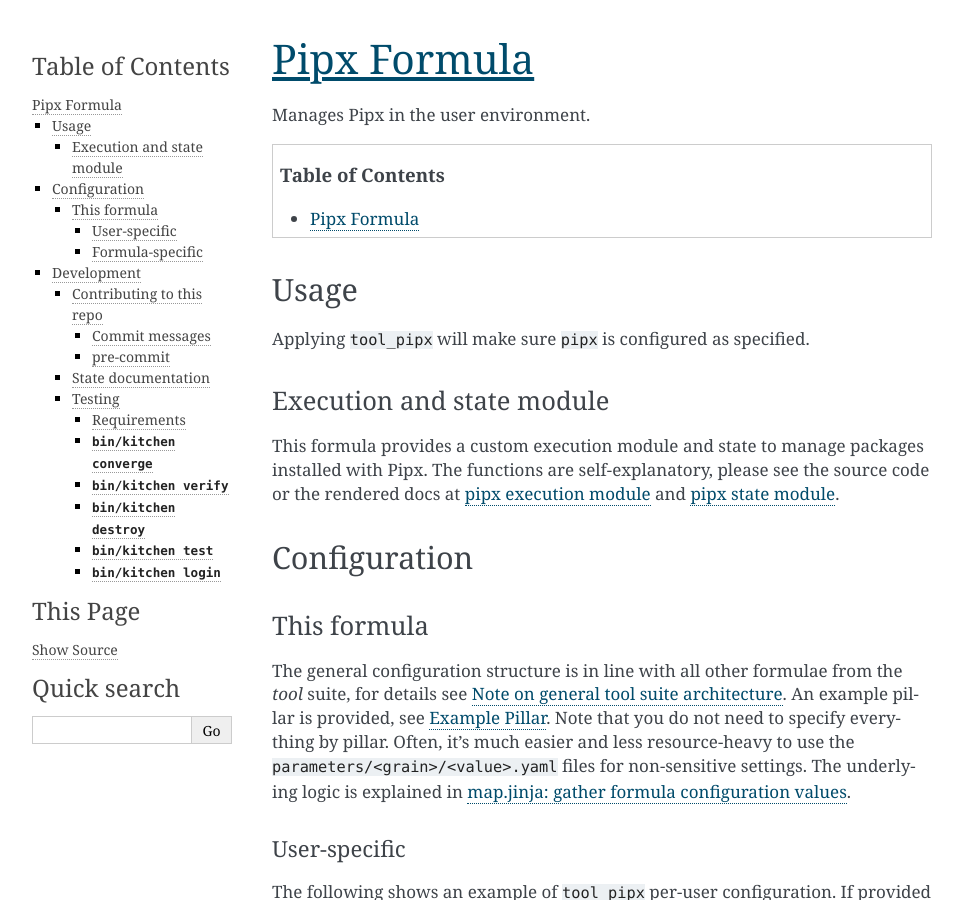
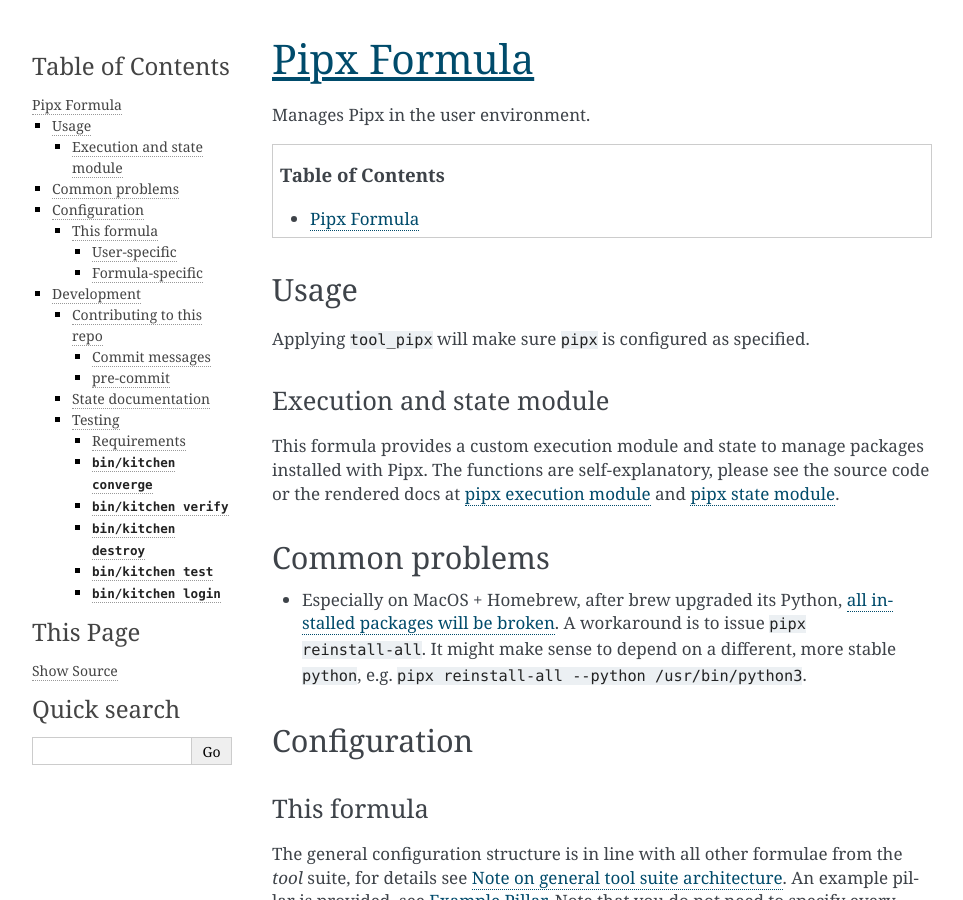
Before and after one commit to lkubb/salt-tool-pipx-formula, a Sphinx documentation site: the page built from docs/README.rst, in a window 1280 px wide and 900 px high. Shown: the whole window, without its empty margins (148-1111 px from the left). Built offline with Sphinx 7.4.7, drawn with Linux system fonts in a browser that asks for light colours.

Commit message:
docs(package): Add remark about broken packages after python upgrade

```diff
--- a/docs/README.rst
+++ b/docs/README.rst
@@ -15,6 +15,10 @@
 Execution and state module
 ~~~~~~~~~~~~~~~~~~~~~~~~~~
 This formula provides a custom execution module and state to manage packages installed with Pipx. The functions are self-explanatory, please see the source code or the rendered docs at :ref:`em_pipx` and :ref:`sm_pipx`.
+
+Common problems
+---------------
+* Especially on MacOS + Homebrew, after brew upgraded its Python, `all installed packages will be broken <https://github.com/pypa/pipx/issues/146>`_. A workaround is to issue ``pipx reinstall-all``. It might make sense to depend on a different, more stable ``python``, e.g. ``pipx reinstall-all --python /usr/bin/python3``.
 
 Configuration
 -------------
```
